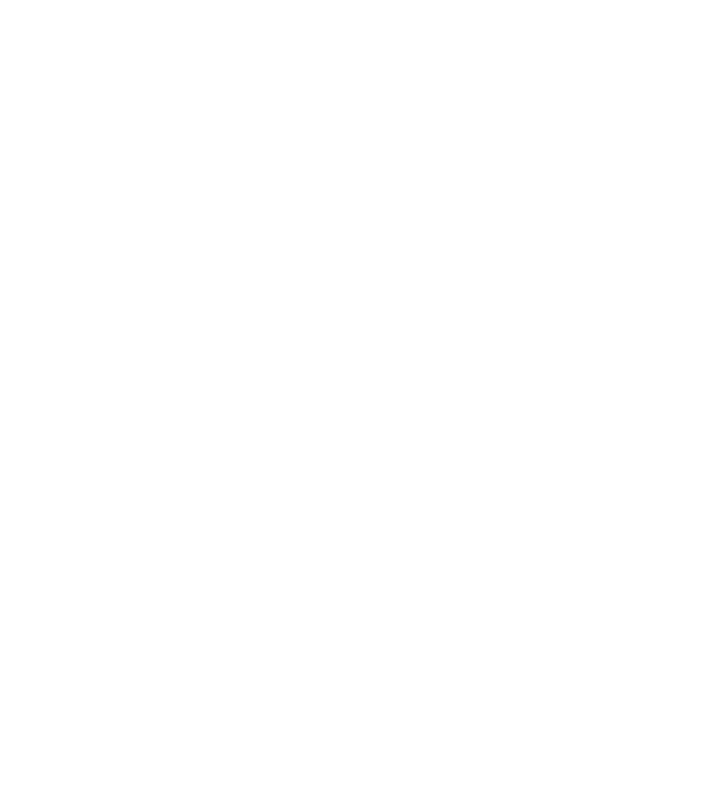
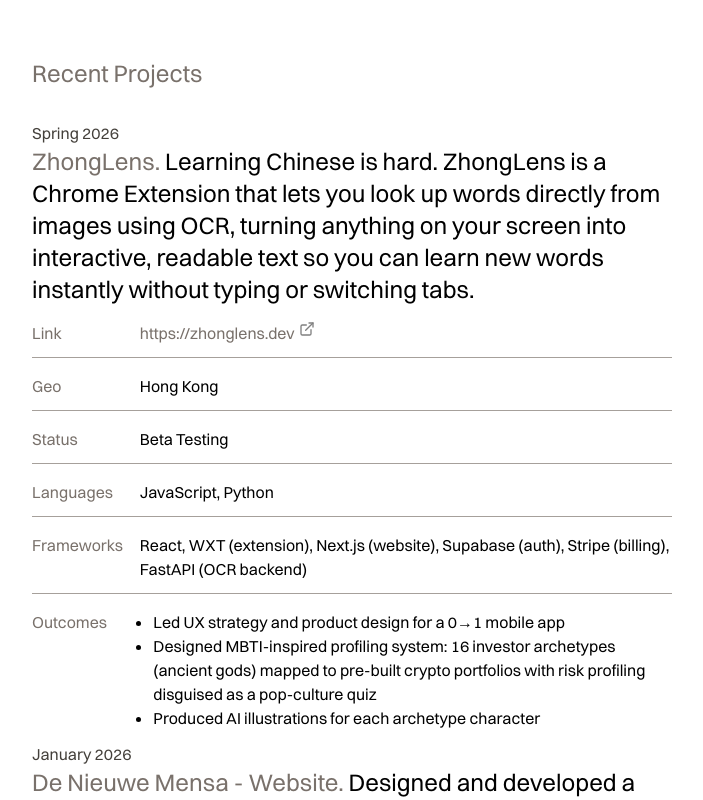
Before and after one commit to dollarwolv/personal-site, a Next.js app: page / in a window 1280 px wide. Shown: the part 560-1360 px from the top of the page, without its empty margins (288-991 px from the left). Before the commit the page ends 800 px from the top, so only its background shows below. Built offline with nearby package versions, Linux system fonts and the light colour scheme.

Commit message:
Add project showcase section with dynamic rendering and type definitions

```diff
--- /dev/null
+++ b/app/components/Project.tsx
@@ -0,0 +1,66 @@
+import { ProjectItem } from "../types";
+import { ExternalLink } from "lucide-react";
+
+function Project({ project }: { project: ProjectItem }) {
+  return (
+    <div>
+      <div className="flex flex-col">
+        <span className="text-stone-700">{project.time}</span>
+        <span className="text-2xl text-stone-500">
+          {project.title}.{" "}
+          <span className="text-black">{project.description}</span>
+        </span>
+      </div>
+      {project.columns.map((col, index) => {
+        if (col.title === "Outcomes") {
+          const outcomes = col;
+          return (
+            <div className="mt-4 flex w-full flex-col pb-3" key={index}>
+              <div className="flex w-full flex-row gap-2 text-base">
+                <div className="w-30 text-stone-500">{col.title}</div>
+                <ul className="ml-4 w-full list-disc">
+                  {outcomes.items?.map((item, index) => (
+                    <li key={index}>{item}</li>
+                  ))}
+                </ul>
+              </div>
+            </div>
+          );
+        } else if (col.title === "Link") {
+          return (
+            <div
+              className="mt-4 flex w-full flex-col border-b border-b-stone-400 pb-3"
+              key={index}
+            >
+              <div className="flex w-full flex-row gap-2 text-base">
+                <div className="w-30 text-stone-500">{col.title}</div>
+                <div className="w-full">
+                  <a
+                    href={col.text}
+                    className="flex w-fit gap-1 text-stone-500 transition-colors duration-300 hover:text-stone-400"
+                  >
+                    {col.text}
+                    <ExternalLink size={"16"} color="gray" />
+                  </a>
+                </div>
+              </div>
+            </div>
+          );
+        }
+        return (
+          <div
+            className="mt-4 flex w-full flex-col border-b border-b-stone-400 pb-3"
+            key={index}
+          >
+            <div className="flex w-full flex-row gap-2 text-base">
+              <div className="w-30 text-stone-500">{col.title}</div>
+              <div className="w-full">{col.text}</div>
+            </div>
+          </div>
+        );
+      })}
+    </div>
+  );
+}
+
+export default Project;
--- a/app/page.tsx
+++ b/app/page.tsx
@@ -1,9 +1,86 @@
 import Image from "next/image";
+import { ExternalLink } from "lucide-react";
+import { ProjectItem } from "./types";
+import Project from "./components/Project";
+
+const projects: ProjectItem[] = [
+  {
+    time: "Spring 2026",
+    title: "ZhongLens",
+    description: `Learning Chinese is hard. ZhongLens is a Chrome Extension that lets you look up words directly
+    from images using OCR, turning anything on your screen into interactive, readable text so you can learn
+    new words instantly without typing or switching tabs.`,
+    columns: [
+      {
+        title: "Link",
+        text: "https://zhonglens.dev",
+      },
+      {
+        title: "Geo",
+        text: "Hong Kong",
+      },
+      {
+        title: "Status",
+        text: "Beta Testing",
+      },
+      {
+        title: "Languages",
+        text: "JavaScript, Python",
+      },
+      {
+        title: "Frameworks",
+        text: "React, WXT (extension), Next.js (website), Supabase (auth), Stripe (billing), FastAPI (OCR backend)",
+      },
+      {
+        title: "Outcomes",
+        items: [
+          "Led UX strategy and product design for a 0→1 mobile app",
+          "Designed MBTI-inspired profiling system: 16 investor archetypes (ancient gods) mapped to pre-built crypto portfolios with risk profiling disguised as a pop-culture quiz",
+          "Produced AI illustrations for each archetype character",
+        ],
+      },
+    ],
+  },
+  {
+    time: "January 2026",
+    title: "De Nieuwe Mensa - Website",
+    description: `Designed and developed a website for De Nieuwe Mensa, an F&B startup I co-founded.
+    The site represents the project to key stakeholders, as well as new students, with a focus on modern design
+    and subtle animations to give the project a polished and professional presence.
+    `,
+    columns: [
+      {
+        title: "Geo",
+        text: "Hong Kong",
+      },
+      {
+        title: "Status",
+        text: "Live - X Monthly Visitors",
+      },
+      {
+        title: "Languages",
+        text: "JavaScript JSX",
+      },
+      {
+        title: "Frameworks",
+        text: "Next.js, Payload CMS, Framer Motion",
+      },
+      {
+        title: "Outcomes",
+        items: [
+          "Led UX strategy and product design for a 0→1 mobile app",
+          "Designed MBTI-inspired profiling system: 16 investor archetypes (ancient gods) mapped to pre-built crypto portfolios with risk profiling disguised as a pop-culture quiz",
+          "Produced AI illustrations for each archetype character",
+        ],
+      },
+    ],
+  },
+];
 
 export default function Home() {
   return (
-    <div className="mt-12 p-2">
-      <div className="mx-auto flex w-fit max-w-160 flex-col items-start gap-4 text-2xl leading-snug">
+    <div className="mt-12 flex flex-col p-2">
+      <section className="mx-auto flex w-fit max-w-160 flex-col items-start gap-4 pb-20 text-3xl leading-tight">
         <div className="flex flex-row items-end gap-2">
           <p className="">Justin</p>
           <Image
@@ -25,7 +102,10 @@
           </span>
         </h2>
         <div className="flex flex-row gap-2 text-sm">
-          <a href="https://www.linkedin.com/in/justindotzlaw/">
+          <a
+            href="https://www.linkedin.com/in/justindotzlaw/"
+            className="text-black"
+          >
             <button className="cursor-pointer rounded-xl bg-stone-100 px-4 py-2 text-black transition-colors duration-300 hover:bg-black hover:text-white">
               LinkedIn
             </button>
@@ -37,7 +117,13 @@
             </button>
           </a>
         </div>
-      </div>
+      </section>
+      <section className="mx-auto flex w-full max-w-160 flex-col items-start">
+        <h2 className="mb-8 text-2xl text-stone-500">Recent Projects</h2>
+        {projects.map((item, itemIndex) => (
+          <Project project={item} key={itemIndex} />
+        ))}
+      </section>
     </div>
   );
 }
--- /dev/null
+++ b/app/types.ts
@@ -0,0 +1,14 @@
+export type ProjectColumn =
+  | { title: "Outcomes"; items: string[] }
+  | { title: "Link"; text: string }
+  | { title: "Geo"; text: string }
+  | { title: "Status"; text: string }
+  | { title: "Languages"; text: string }
+  | { title: "Frameworks"; text: string };
+
+export type ProjectItem = {
+  time: string;
+  title: string;
+  description: string;
+  columns: ProjectColumn[];
+};
--- a/package.json
+++ b/package.json
@@ -9,6 +9,7 @@
     "lint": "eslint"
   },
   "dependencies": {
+    "lucide-react": "^1.8.0",
     "next": "16.2.4",
     "react": "19.2.4",
     "react-dom": "19.2.4"
```
Also changed, not shown: 1 other file (tests, documents, lock files or other folders).
